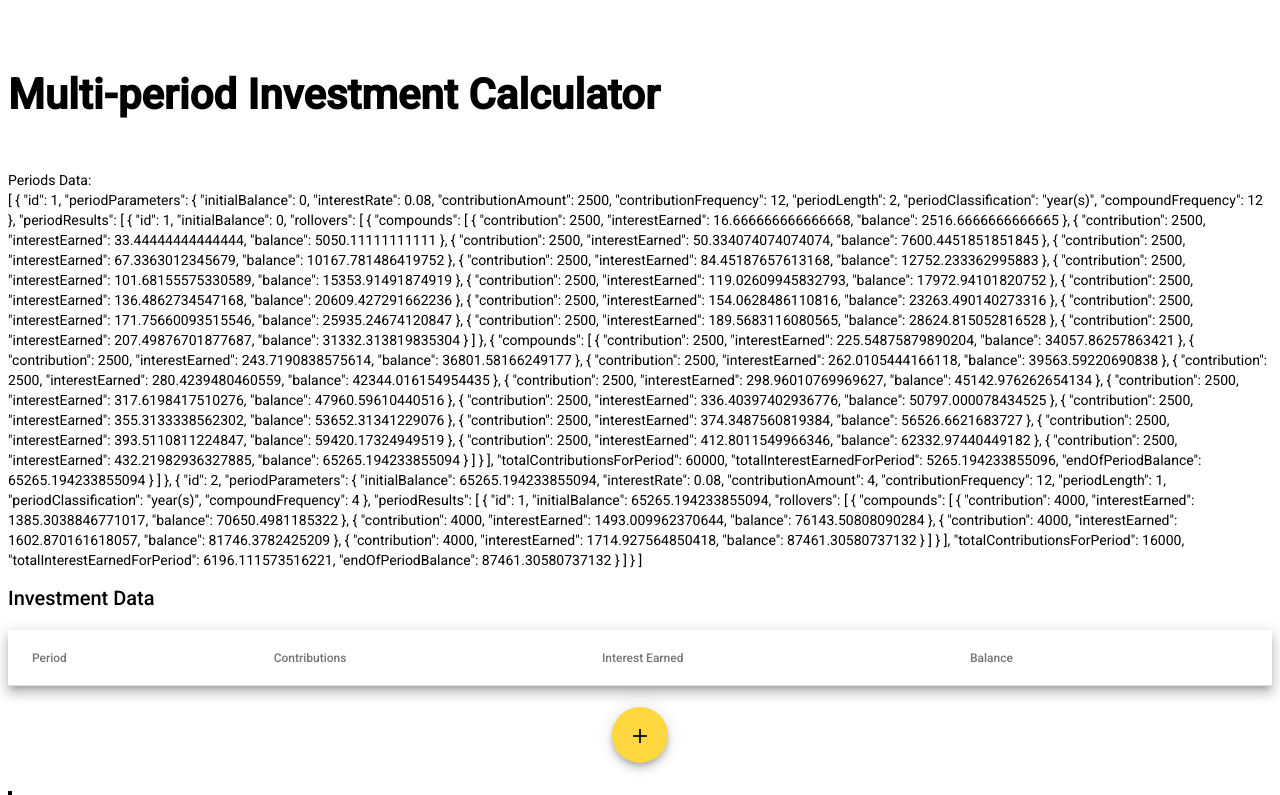
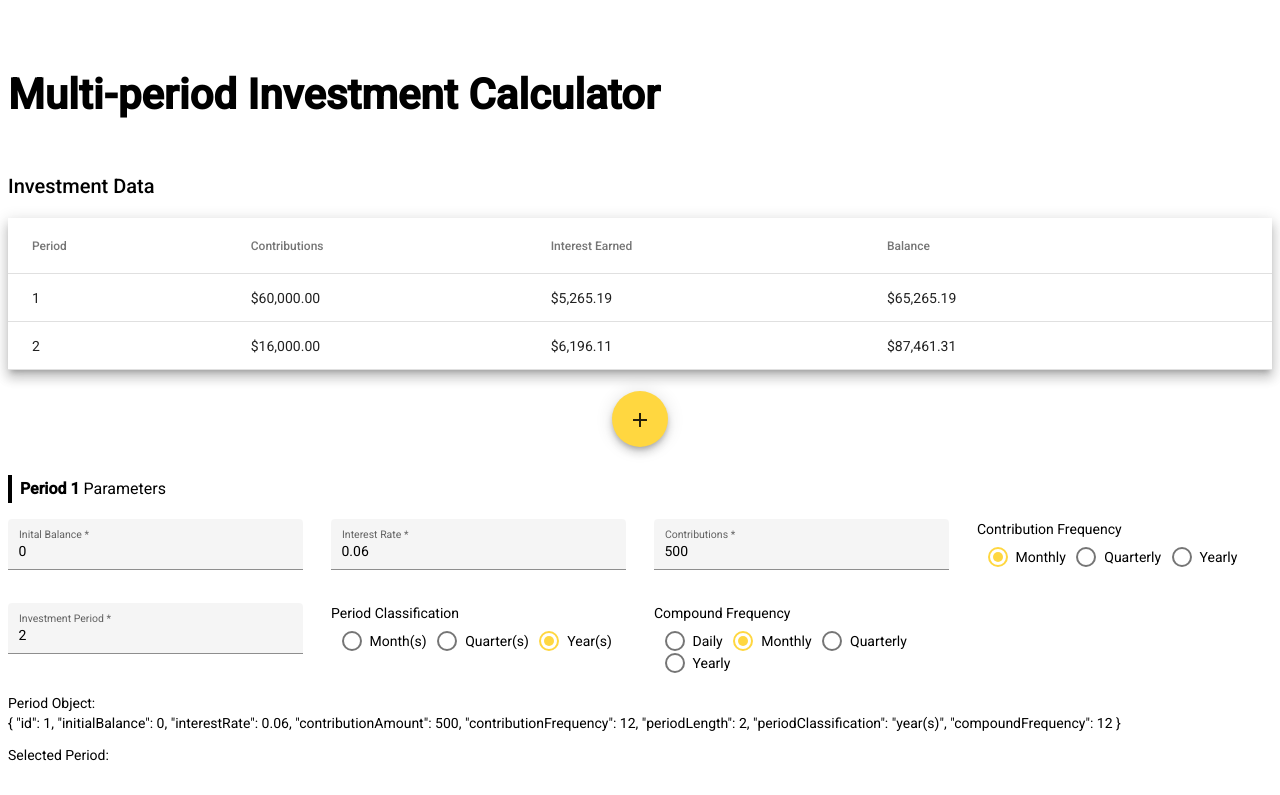
Before and after one commit to noahhenry/multi-period_investment_calculator, an Angular app in the folder my-app/: page / in a window 1280 px wide. Shown: the top 795 px of the page. Built offline with nearby package versions, Linux system fonts and the light colour scheme.

Commit message:
refactored schema and updated the data-results table bindings

```diff
--- a/my-app/src/app/data-results/data-results.component.html
+++ b/my-app/src/app/data-results/data-results.component.html
@@ -1,11 +1,6 @@
-<div *ngIf="periods">
-  <p>Periods Data:<br>{{periods | json}}</p>
-</div>
 <h2>Investment Data</h2>
 
-<div *ngFor="let period of dataSource">This Period {{period}}</div>
-
-<table mat-table [dataSource]="dataSource" class="mat-elevation-z8">
+<table mat-table [dataSource]="periods" class="mat-elevation-z8">
 
   <!--- Note that these columns can be defined in any order.
         The actual rendered columns are set as a property on the row definition" -->
@@ -19,21 +14,21 @@
   <!-- Contributions Column -->
   <ng-container matColumnDef="contributions">
     <th mat-header-cell *matHeaderCellDef> Contributions </th>
-    <td mat-cell *matCellDef="let element"> {{element.totalContributionsForPeriod | currency}} </td>
+    <td mat-cell *matCellDef="let element"> {{element.periodResult.totalContributionsForPeriod | currency}} </td>
   </ng-container>
 
   <!-- Interest Earned Column -->
   <ng-container matColumnDef="interest-earned">
     <th mat-header-cell *matHeaderCellDef> Interest Earned </th>
-    <td mat-cell *matCellDef="let element"> {{element.totalInterestEarnedForPeriod | currency}} </td>
+    <td mat-cell *matCellDef="let element"> {{element.periodResult.totalInterestEarnedForPeriod | currency}} </td>
   </ng-container>
 
   <!-- Balance Column -->
   <ng-container matColumnDef="balance">
     <th mat-header-cell *matHeaderCellDef> Balance </th>
-    <td mat-cell *matCellDef="let element"> {{element.endOfPeriodBalance | currency}} </td>
+    <td mat-cell *matCellDef="let element"> {{element.periodResult.endOfPeriodBalance | currency}} </td>
   </ng-container>
 
   <tr mat-header-row *matHeaderRowDef="displayedColumns"></tr>
-  <tr mat-row *matRowDef="let row; columns: displayedColumns;"></tr>
+  <tr mat-row *matRowDef="let row; columns: displayedColumns;" (click)="onSelect(row)"></tr>
 </table>
--- a/my-app/src/app/data-results/data-results.component.ts
+++ b/my-app/src/app/data-results/data-results.component.ts
@@ -1,83 +1,6 @@
 import { Component, OnInit, Input } from '@angular/core';
 
-import { Period } from '../periods/shared/period-model'
-
-// export interface Compound {
-//   contribution: number;
-//   interestEarned: number;
-//   balance: number;
-// }
-
-// export interface Rollover {
-//   compounds: Compound[];
-// }
-
-// export interface PeriodResult {
-//   initialBalance: number;
-//   rollovers: Rollover[];
-//   totalContributionsForPeriod: number;
-//   totalInterestEarnedForPeriod: number;
-//   endOfPeriodBalance: number;
-// }
-
-// const PERIOD_RESULT_DATA: PeriodResult[] = [
-//   {
-//     initialBalance: 0,
-//     rollovers: [
-//       {
-//         compounds: [
-//           {contribution: 2500, interestEarned: 16.666666666666668, balance: 2516.6666666666665},
-//           {contribution: 2500, interestEarned: 33.44444444444444, balance: 5050.11111111111},
-//           {contribution: 2500, interestEarned: 50.334074074074074, balance: 7600.4451851851845},
-//           {contribution: 2500, interestEarned: 67.3363012345679, balance: 10167.781486419752},
-//           {contribution: 2500, interestEarned: 84.45187657613168, balance: 12752.233362995883},
-//           {contribution: 2500, interestEarned: 101.68155575330589, balance: 15353.91491874919},
-//           {contribution: 2500, interestEarned: 119.02609945832793, balance: 17972.94101820752},
-//           {contribution: 2500, interestEarned: 136.4862734547168, balance: 20609.427291662236},
-//           {contribution: 2500, interestEarned: 154.0628486110816, balance: 23263.490140273316},
-//           {contribution: 2500, interestEarned: 171.75660093515546, balance: 25935.24674120847},
-//           {contribution: 2500, interestEarned: 189.5683116080565, balance: 28624.815052816528},
-//           {contribution: 2500, interestEarned: 207.49876701877687, balance: 31332.313819835304}
-//         ]
-//       },
-//       {
-//         compounds: [
-//           {contribution: 2500, interestEarned: 225.54875879890204, balance: 34057.86257863421},
-//           {contribution: 2500, interestEarned: 243.7190838575614, balance: 36801.58166249177},
-//           {contribution: 2500, interestEarned: 262.0105444166118, balance: 39563.59220690838},
-//           {contribution: 2500, interestEarned: 280.4239480460559, balance: 42344.016154954435},
-//           {contribution: 2500, interestEarned: 298.96010769969627, balance: 45142.976262654134},
-//           {contribution: 2500, interestEarned: 317.6198417510276, balance: 47960.59610440516},
-//           {contribution: 2500, interestEarned: 336.40397402936776, balance: 50797.000078434525},
-//           {contribution: 2500, interestEarned: 355.3133338562302, balance: 53652.31341229076},
-//           {contribution: 2500, interestEarned: 374.3487560819384, balance: 56526.6621683727},
-//           {contribution: 2500, interestEarned: 393.5110811224847, balance: 59420.17324949519},
-//           {contribution: 2500, interestEarned: 412.8011549966346, balance: 62332.97440449182},
-//           {contribution: 2500, interestEarned: 432.21982936327885, balance: 65265.194233855094}
-//         ]
-//       }
-//     ],
-//     totalContributionsForPeriod: 60000,
-//     totalInterestEarnedForPeriod: 5265.194233855096,
-//     endOfPeriodBalance: 65265.194233855094
-//   },
-//   {
-//     initialBalance: 65265.194233855094,
-//     rollovers: [
-//       {
-//         compounds: [
-//           {contribution: 4000, interestEarned: 1385.3038846771017, balance: 70650.4981185322},
-//           {contribution: 4000, interestEarned: 1493.009962370644, balance: 76143.50808090284},
-//           {contribution: 4000, interestEarned: 1602.870161618057, balance: 81746.3782425209},
-//           {contribution: 4000, interestEarned: 1714.927564850418, balance: 87461.30580737132}
-//         ]
-//       }
-//     ],
-//     totalContributionsForPeriod: 16000,
-//     totalInterestEarnedForPeriod: 6196.111573516221,
-//     endOfPeriodBalance: 87461.30580737132
-//   }
-// ]
+import { Period } from '../periods/shared/period-model';
 
 @Component({
   selector: 'app-data-results',
@@ -87,13 +10,17 @@ import { Period } from '../periods/shared/period-model'
 export class DataResultsComponent implements OnInit {
   @Input() periods: Period[];
 
+  selectedPeriod: Period;
+
   displayedColumns: string[] = ["period", "contributions", "interest-earned", "balance"];
-  // dataSource = PERIOD_RESULT_DATA;
-  dataSource = this.periods;
 
   constructor() { }
 
   ngOnInit(): void {
   }
 
+  onSelect(period: Period): void {
+    this.selectedPeriod = period
+  }
+
 }
--- a/my-app/src/app/form/form.component.ts
+++ b/my-app/src/app/form/form.component.ts
@@ -1,7 +1,8 @@
 import { Component, OnInit } from '@angular/core';
 
 import { PeriodParameters } from '../period-parameters'
-import { PERIODS } from '../periods/shared/mock-periods'
+// import { Period } from '../periods/shared/period-model';
+
 
 // Compounding Frequencies:
 let frequencies = {
@@ -24,11 +25,11 @@ let periodClassifications = {
   styleUrls: ['./form.component.scss']
 })
 export class FormComponent implements OnInit {
+  // @Input() period: Period;
+
   public contributionFrequencySelection: number;
   public periodClassificationSelection: number;
   public compoundFrequencySelection: number;
-
-  periods = PERIODS;
 
   period: PeriodParameters = {
     id: 1,
--- a/my-app/src/app/periods/periods.component.html
+++ b/my-app/src/app/periods/periods.component.html
@@ -6,3 +6,5 @@
 </div>
 
 <app-form></app-form>
+
+<p>Selected Period: {{selectedPeriod}}</p>
--- a/my-app/src/app/periods/shared/mock-periods.ts
+++ b/my-app/src/app/periods/shared/mock-periods.ts
@@ -22,8 +22,7 @@ export const PERIODS: Period[] = [
       periodClassification: "year(s)",
       compoundFrequency: frequencies.monthly
     },
-    periodResults: [
-      {
+    periodResult: {
       id: 1,
       initialBalance: 0,
       rollovers: [
@@ -64,21 +63,19 @@ export const PERIODS: Period[] = [
       totalInterestEarnedForPeriod: 5265.194233855096,
       endOfPeriodBalance: 65265.194233855094
     }
-    ]
   },
   {
     id: 2,
     periodParameters: {
       initialBalance: 65265.194233855094,
       interestRate: 0.08,
-      contributionAmount: 4,
+      contributionAmount: 4000,
       contributionFrequency: frequencies.monthly,
       periodLength: 1,
       periodClassification: "year(s)",
       compoundFrequency: frequencies.quarterly
     },
-    periodResults: [
-      {
+    periodResult: {
       id: 1,
       initialBalance: 65265.194233855094,
       rollovers: [
@@ -95,6 +92,5 @@ export const PERIODS: Period[] = [
       totalInterestEarnedForPeriod: 6196.111573516221,
       endOfPeriodBalance: 87461.30580737132
     }
-    ]
   }
 ]
--- a/my-app/src/app/periods/shared/period-model.ts
+++ b/my-app/src/app/periods/shared/period-model.ts
@@ -4,5 +4,5 @@ import { PeriodResult } from './period-results.model';
 export interface Period {
   id: number;
   periodParameters: PeriodParameters;
-  periodResults: PeriodResult[];
+  periodResult: PeriodResult;
 }
--- a/my-app/src/app/periods/shared/period-results.model.ts
+++ b/my-app/src/app/periods/shared/period-results.model.ts
@@ -10,7 +10,7 @@ export interface Rollover {
 
 export interface PeriodResult {
   id: number;
-  initialBalance: number; // todo: might be able to delete?
+  initialBalance: number;
   rollovers: Rollover[];
   totalContributionsForPeriod: number;
   totalInterestEarnedForPeriod: number;
```
Lines whose indentation alone changed are shown as unchanged.
